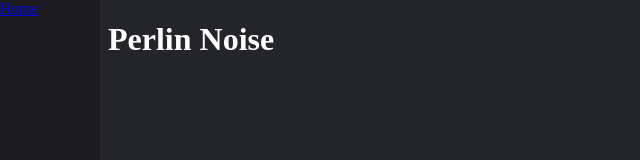
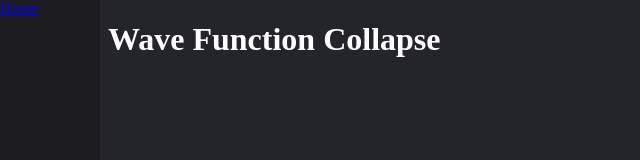
Before and after one commit to simonm6710-create/terrain-examples, a plain HTML site: page wfc.html in a window 1280 px wide. Shown: the whole page, without its empty margins (0-640 px from the left). Drawn offline with Linux system fonts and the light colour scheme.

Commit message:
Update wfc.html

```diff
--- a/wfc.html
+++ b/wfc.html
@@ -8,6 +8,6 @@
     <a href="index.html">Home</a>
   </nav>
   <main class="offset">
-    <h1>Perlin Noise</h1>
+    <h1>Wave Function Collapse</h1>
   </main>
 </body>
```
